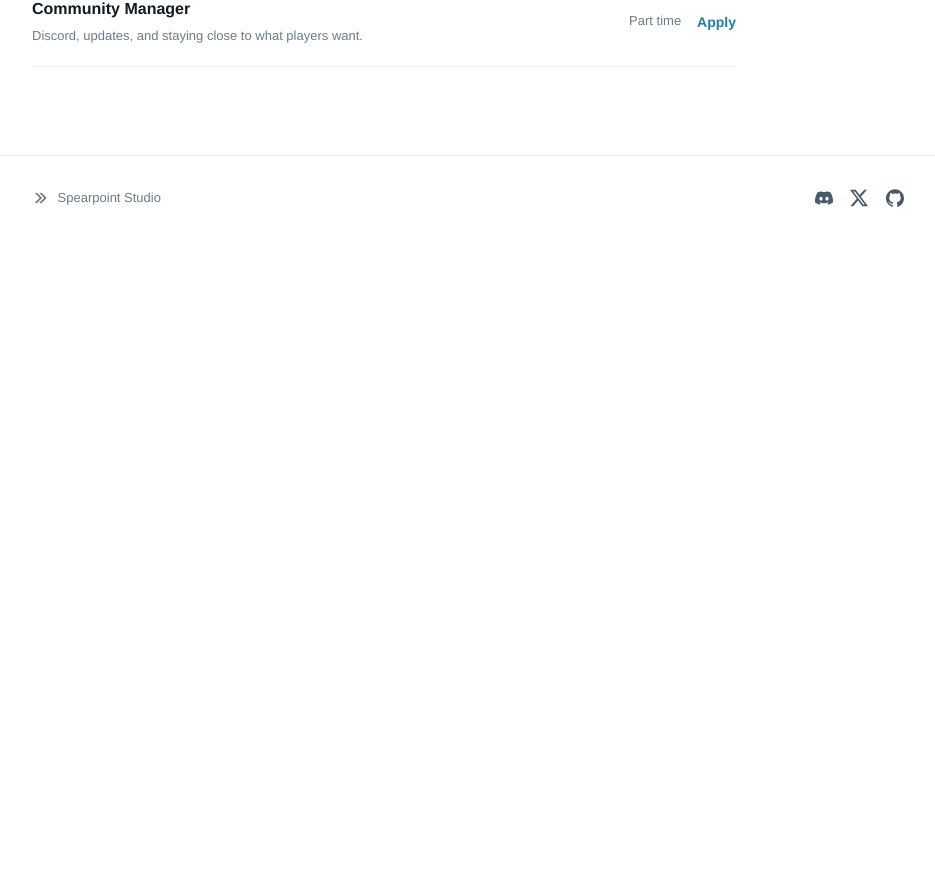
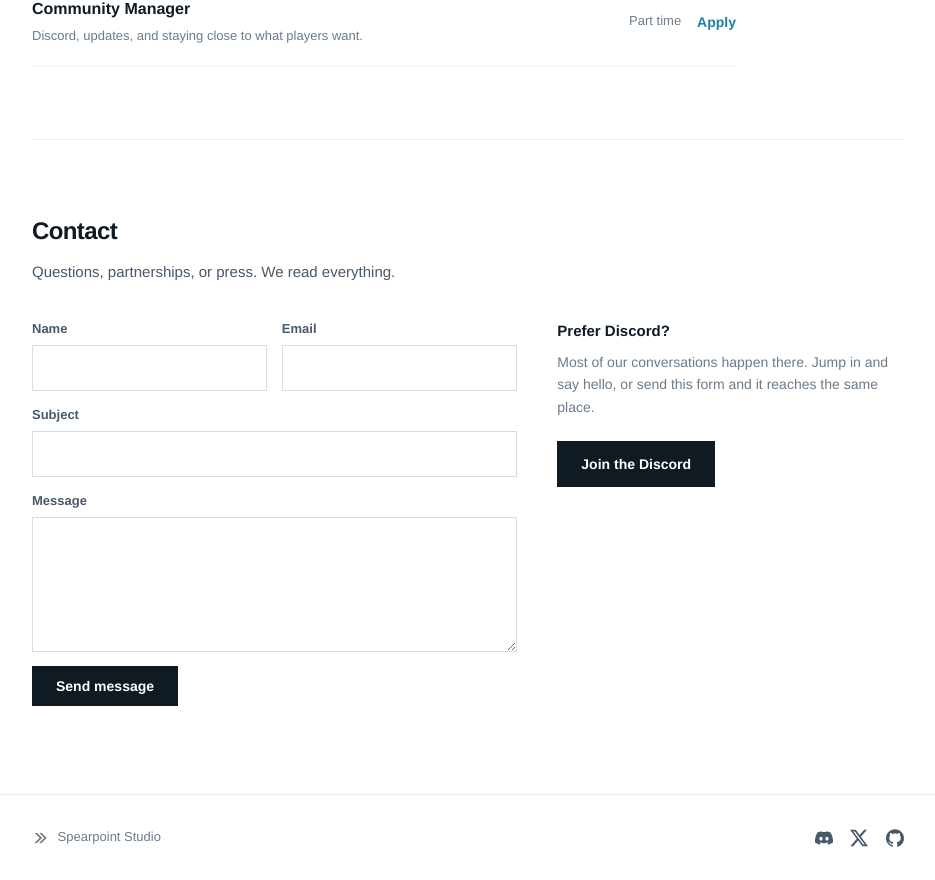
Before and after one commit to Spearpoint-Studios/website_main, a Next.js app: page / in a window 1280 px wide. Shown: the part 1604-2484 px from the top of the page, without its empty margins (172-1107 px from the left). Before the commit the page ends 1845 px from the top, so only its background shows below. Built offline with nearby package versions, Linux system fonts and the light colour scheme.

Commit message:
feat: contact form with role prefill and input preservation

```diff
--- a/app/globals.css
+++ b/app/globals.css
@@ -165,3 +165,49 @@ a { color: inherit; text-decoration: none; }
   .role { flex-wrap: wrap; gap: 0.4rem; }
   .role-t { flex-basis: 100%; }
 }
+
+/* contact */
+.contact-grid { display: grid; grid-template-columns: 1fr; gap: 2.5rem; }
+
+@media (min-width: 50rem) { .contact-grid { grid-template-columns: 1.4fr 1fr; } }
+
+.field { display: grid; gap: 0.35rem; margin-bottom: 0.9rem; }
+.field label { font-size: 0.8125rem; font-weight: 600; color: var(--muted); }
+
+.field input, .field textarea {
+  font: inherit;
+  font-size: 0.875rem;
+  padding: 0.65rem 0.8rem;
+  border: 1px solid var(--field);
+  background: #fff;
+  color: var(--text);
+  width: 100%;
+}
+
+.field textarea { resize: vertical; }
+.pair { display: grid; grid-template-columns: 1fr 1fr; gap: 0.9rem; }
+
+@media (max-width: 34rem) { .pair { grid-template-columns: 1fr; gap: 0; } }
+
+.honeypot {
+  position: absolute;
+  width: 1px; height: 1px;
+  overflow: hidden;
+  clip-path: inset(50%);
+  white-space: nowrap;
+}
+
+.form-error {
+  margin: 0 0 1rem;
+  padding: 0.7rem 0.9rem;
+  border-left: 3px solid #B4322A;
+  background: #FCF3F2;
+  color: #8A2822;
+  font-size: 0.875rem;
+}
+
+.sent h3 { margin: 0 0 0.4rem; font-size: 1.125rem; font-weight: 700; }
+.sent p { margin: 0; color: var(--muted); font-size: 0.9375rem; }
+
+.contact-aside h3 { margin: 0 0 0.5rem; font-size: 0.9375rem; font-weight: 700; }
+.contact-aside p { margin: 0 0 1.4rem; font-size: 0.875rem; color: var(--muted-2); }
--- a/app/page.tsx
+++ b/app/page.tsx
@@ -4,6 +4,7 @@ import { SiteHeader } from '@/components/site-header'
 import { SiteFooter } from '@/components/site-footer'
 import { GamesSection } from '@/components/games-section'
 import { CareersSection } from '@/components/careers-section'
+import { ContactSection } from '@/components/contact-form'
 
 export default function Home() {
   return (
@@ -25,6 +26,7 @@ export default function Home() {
         <div className="shell">
           <GamesSection />
           <CareersSection />
+          <ContactSection />
         </div>
       </main>
       <SiteFooter />
--- /dev/null
+++ b/components/contact-form.tsx
@@ -0,0 +1,127 @@
+'use client'
+
+import { Suspense, useEffect, useState } from 'react'
+import { useSearchParams } from 'next/navigation'
+import { site } from '@/content/site'
+import { roleBySlug } from '@/content/roles'
+
+type Status = 'idle' | 'sending' | 'sent'
+
+function ContactFormInner() {
+  const params = useSearchParams()
+  const roleSlug = params.get('role') ?? ''
+  const role = roleSlug ? roleBySlug(roleSlug) : undefined
+
+  const [renderedAt, setRenderedAt] = useState(0)
+  const [status, setStatus] = useState<Status>('idle')
+  const [error, setError] = useState('')
+
+  const [name, setName] = useState('')
+  const [email, setEmail] = useState('')
+  const [subject, setSubject] = useState('')
+  const [message, setMessage] = useState('')
+  const [website, setWebsite] = useState('')
+
+  useEffect(() => setRenderedAt(Date.now()), [])
+  useEffect(() => {
+    if (role) setSubject(`Application: ${role.title}`)
+  }, [role])
+
+  async function onSubmit(event: React.FormEvent) {
+    event.preventDefault()
+    setStatus('sending')
+    setError('')
+
+    try {
+      const response = await fetch('/api/contact', {
+        method: 'POST',
+        headers: { 'content-type': 'application/json' },
+        body: JSON.stringify({
+          name, email, subject, message, website, renderedAt,
+          ...(role ? { role: role.slug } : {}),
+        }),
+      })
+      const body = await response.json()
+
+      if (!response.ok || !body.ok) {
+        setError(body.error ?? 'Something went wrong. Please try again.')
+        setStatus('idle')
+        return
+      }
+      setStatus('sent')
+    } catch {
+      setError('We could not reach the server. Please check your connection and try again.')
+      setStatus('idle')
+    }
+  }
+
+  if (status === 'sent') {
+    return (
+      <div className="sent">
+        <h3>Message sent</h3>
+        <p>Thanks for getting in touch. We read everything and will reply by email.</p>
+      </div>
+    )
+  }
+
+  return (
+    <form onSubmit={onSubmit} noValidate>
+      {error && <p className="form-error" role="alert">{error}</p>}
+
+      <div className="pair">
+        <div className="field">
+          <label htmlFor="c-name">Name</label>
+          <input id="c-name" value={name} onChange={(e) => setName(e.target.value)} autoComplete="name" />
+        </div>
+        <div className="field">
+          <label htmlFor="c-email">Email</label>
+          <input id="c-email" type="email" value={email} onChange={(e) => setEmail(e.target.value)} autoComplete="email" />
+        </div>
+      </div>
+
+      <div className="field">
+        <label htmlFor="c-subject">Subject</label>
+        <input id="c-subject" value={subject} onChange={(e) => setSubject(e.target.value)} />
+      </div>
+
+      <div className="field">
+        <label htmlFor="c-message">Message</label>
+        <textarea id="c-message" rows={5} value={message} onChange={(e) => setMessage(e.target.value)} />
+      </div>
+
+      {/* Honeypot. Hidden from people, irresistible to bots. */}
+      <div className="honeypot" aria-hidden="true">
+        <label htmlFor="c-website">Website</label>
+        <input id="c-website" tabIndex={-1} autoComplete="off" value={website} onChange={(e) => setWebsite(e.target.value)} />
+      </div>
+
+      <button className="button" type="submit" disabled={status === 'sending'}>
+        {status === 'sending' ? 'Sending' : 'Send message'}
+      </button>
+    </form>
+  )
+}
+
+export function ContactSection() {
+  return (
+    <section className="section" id="contact">
+      <h2>Contact</h2>
+      <p className="lede">Questions, partnerships, or press. We read everything.</p>
+      <div className="contact-grid">
+        <Suspense fallback={<p className="lede">Loading the form.</p>}>
+          <ContactFormInner />
+        </Suspense>
+        <aside className="contact-aside">
+          <h3>Prefer Discord?</h3>
+          <p>
+            Most of our conversations happen there. Jump in and say hello, or send this form
+            and it reaches the same place.
+          </p>
+          <a className="button" href={site.discordUrl} target="_blank" rel="noreferrer noopener">
+            Join the Discord
+          </a>
+        </aside>
+      </div>
+    </section>
+  )
+}
```
